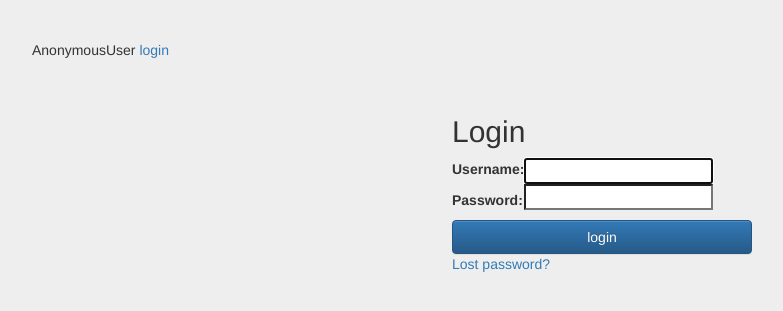
After one commit to joelcormack/woowoo_webapp, a Django app: page /login/ in a window 1280 px wide. The commit adds this page. Shown: the top 311 px of the page, without its empty margins (38-821 px from the left). Run offline with Django 3.2, Linux system fonts and the light colour scheme; parts of the project's set-up code (start-up, migrations or seed data) failed here and were passed over; some libraries are stand-ins or nearby versions.

Commit message:
login and out functionality and templates added

```diff
--- a/woowoo/woowoo_webapp/installations/templates/installations/base.html
+++ b/woowoo/woowoo_webapp/installations/templates/installations/base.html
@@ -24,6 +24,14 @@
   </head>
   <body>
     <div class="container">
+     <div>
+      {{ user }}
+      {% if user.is_anonymous %}
+      <a href="{% url 'django.contrib.auth.views.login' %}">login</a>
+      {% else %}
+      <a href="{% url 'django.contrib.auth.views.logout' %}">logout</a>
+      {% endif %}
+    </div>
       <h1>{% block title %}{% endblock %}</h1>
       {% block content %}
       {% endblock %}
--- /dev/null
+++ b/woowoo/woowoo_webapp/installations/templates/registration/login.html
@@ -0,0 +1,40 @@
+{% extends "installations/base.html" %}
+{% load bootstrap %}
+{% block content %}
+
+{% if form.errors %}
+<p>Your username and password didn't match. Please try again.</p>
+{% endif %}
+
+{% if next %}
+    {% if user.is_authenticated %}
+    <p>Your account doesn't have access to this page. To proceed,
+    please login with an account that has access.</p>
+    {% else %}
+    <p>Please login to see this page.</p>
+    {% endif %}
+{% endif %}
+
+<form class="form-signin" method="post" action="{% url 'login' %}">
+  <h2 class="form-signin--heading">Login</h2>
+  {% csrf_token %}
+  <table>
+    <tr>
+      <td>{{ form.username.label_tag }}</td>
+      <td>{{ form.username }}</td>
+    </tr>
+    <tr>
+      <td>{{ form.password.label_tag }}</td>
+      <td>{{ form.password }}</td>
+    </tr>
+  </table>
+<input class="btn btn-primary btn-block" type="submit" value="login" />
+<input type="hidden" name="next" value="{{ next }}" />
+
+{# Assumes you setup the password_reset view in your URLconf #}
+<p><a href="{% url 'password_reset' %}">Lost password?</a></p>
+
+
+</form>
+
+{% endblock %}
--- a/woowoo/woowoo_webapp/installations/urls.py
+++ b/woowoo/woowoo_webapp/installations/urls.py
@@ -14,7 +14,7 @@ Including another URLconf
     2. Import the include() function: from django.conf.urls import url, include
     3. Add a URL to urlpatterns:  url(r'^blog/', include(blog_urls))
 """
-from django.conf.urls import url
+from django.conf.urls import url, include
 from . import views
 from .views import InstallationList, InstallationDetail, \
 CreateInstallation, ContractorConfirmation, RetailerConfirmation
--- a/woowoo/woowoo_webapp/woowoo_webapp/settings.py
+++ b/woowoo/woowoo_webapp/woowoo_webapp/settings.py
@@ -12,6 +12,7 @@ https://docs.djangoproject.com/en/1.9/ref/settings/
 
 import os
 from settings_secret import *
+
 # Build paths inside the project like this: os.path.join(BASE_DIR, ...)
 BASE_DIR = os.path.dirname(os.path.dirname(os.path.abspath(__file__)))
 
@@ -101,6 +102,8 @@ AUTH_PASSWORD_VALIDATORS = [
     },
 ]
 
+LOGIN_REDIRECT_URL = '/'
+LOGIN_URL = 'login'
 
 # Internationalization
 # https://docs.djangoproject.com/en/1.9/topics/i18n/
--- a/woowoo/woowoo_webapp/woowoo_webapp/urls.py
+++ b/woowoo/woowoo_webapp/woowoo_webapp/urls.py
@@ -17,9 +17,12 @@ Including another URLconf
 from django.conf.urls import url, include
 from django.contrib import admin
 
+from .views import HomeView
 from installations import urls as installations_urls
 
 urlpatterns = [
     url(r'^admin/', admin.site.urls),
     url(r'^installations/', include(installations_urls)),
+    url(r'^$', HomeView.as_view()),
+    url('', include('django.contrib.auth.urls')),
 ]
```
Also changed, not shown: woowoo/woowoo_webapp/installations/views.py (+5 -4 lines), woowoo/woowoo_webapp/woowoo_webapp/views.py (added, +10 -0 lines).
